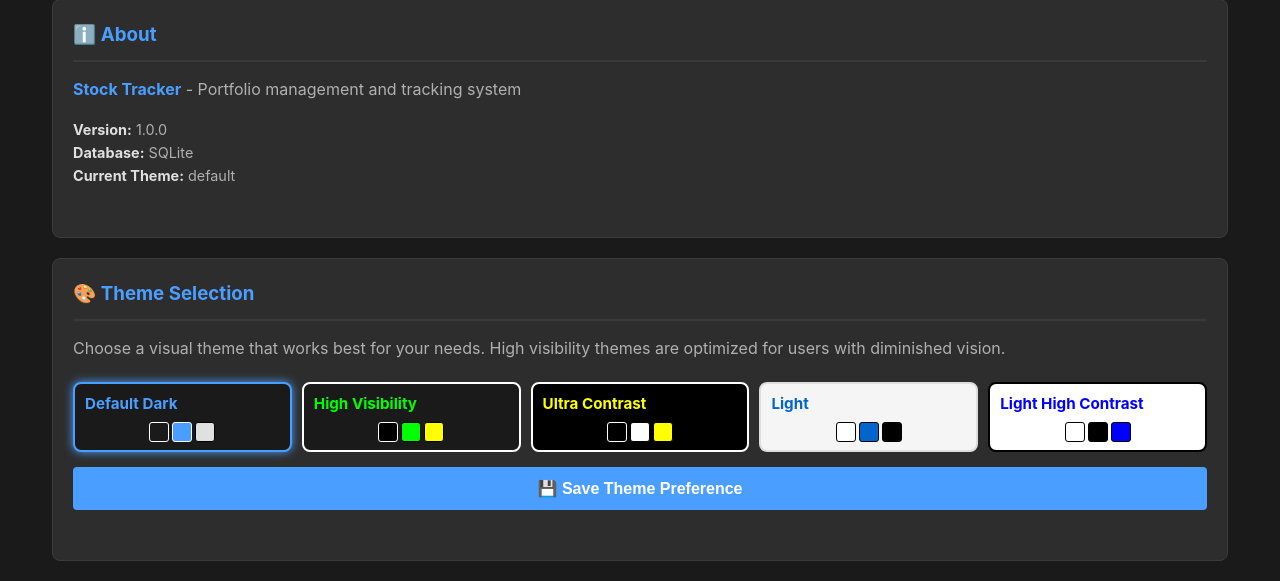
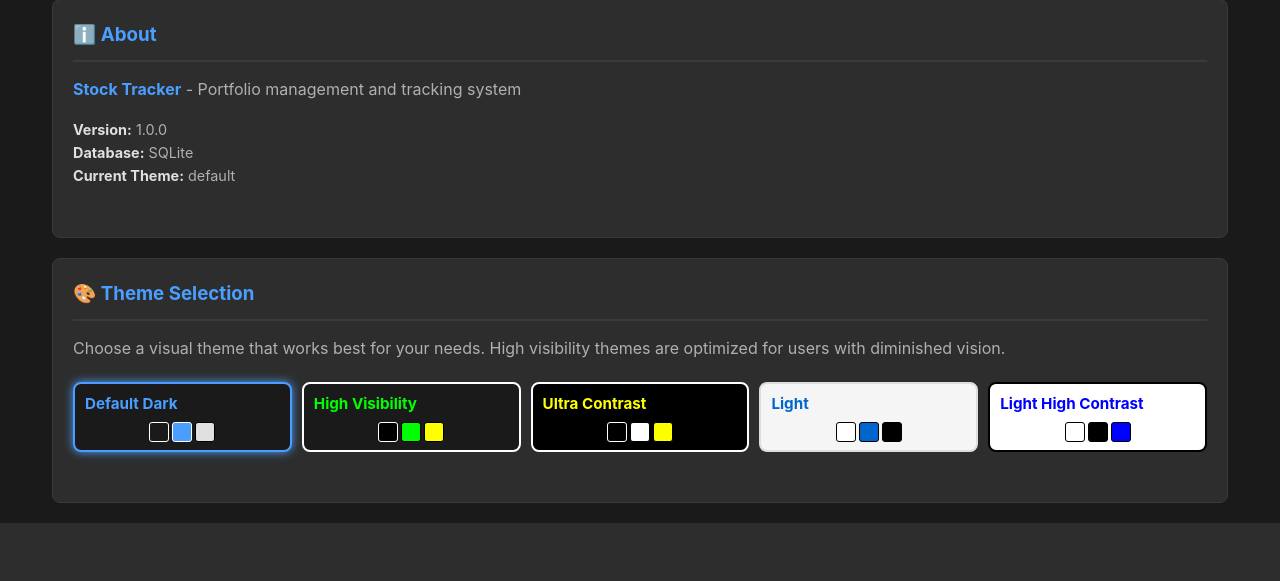
Before and after one commit to Jagard11/Stock_Getter, a FastAPI app: page /settings in a window 1280 px wide. Shown: the part 786-1367 px from the top of the page. After the commit the page ends 1309 px from the top, so only its background shows below. Run offline with FastAPI, Linux system fonts and the light colour scheme; data that the repository does not hold is empty.

Commit message:
Refactor theme saving functionality to return JSON response. Removed the redirect and success message from the settings template, implementing automatic theme saving on selection change instead. Updated UI to enhance user experience by applying theme changes in real-time.

```diff
--- a/server.py
+++ b/server.py
@@ -381,10 +381,7 @@ async def save_theme(theme: str = Form(...)):
 
     db.set_setting('theme', theme)
 
-    return RedirectResponse(
-        url="/settings?theme_saved=1",
-        status_code=303
-    )
+    return {"success": True, "theme": theme}
 
 
 @app.post("/journal/import")
--- a/templates/settings.html
+++ b/templates/settings.html
@@ -78,12 +78,6 @@
 {% if request.query_params.get('holdings_imported') %}
 <div class="card alert-success">
     <p style="margin: 0; font-weight: 700;">✓ Successfully imported {{ request.query_params.get('holdings_imported') }} stock symbols for {{ request.query_params.get('date') }}!</p>
-</div>
-{% endif %}
-
-{% if request.query_params.get('theme_saved') %}
-<div class="card alert-success">
-    <p style="margin: 0; font-weight: 700;">✓ Theme preference saved successfully!</p>
 </div>
 {% endif %}
 
@@ -218,10 +212,6 @@
                     </label>
                 </div>
             </div>
-
-            <button id="save-theme-btn" class="btn" style="margin-top: 15px; width: 100%;">
-                💾 Save Theme Preference
-            </button>
         </div>
     </div>
 </div>
@@ -231,38 +221,30 @@
 <script>
 document.addEventListener('DOMContentLoaded', function() {
     const themeOptions = document.querySelectorAll('input[name="theme"]');
-    const saveBtn = document.getElementById('save-theme-btn');
 
-    // Preview theme changes in real-time
+    // Apply and save theme changes automatically
     themeOptions.forEach(option => {
-        option.addEventListener('change', function() {
+        option.addEventListener('change', async function() {
             const theme = this.value;
             applyTheme(theme);
-        });
-    });
 
-    // Save theme to database
-    saveBtn.addEventListener('click', async function() {
-        const selectedTheme = document.querySelector('input[name="theme"]:checked').value;
-
+            // Automatically save theme to database
             try {
                 const response = await fetch('/settings/theme', {
                     method: 'POST',
                     headers: {
                         'Content-Type': 'application/x-www-form-urlencoded',
                     },
-                body: `theme=${selectedTheme}`
+                    body: `theme=${theme}`
                 });
 
-            if (response.ok) {
-                window.location.href = '/settings?theme_saved=1';
-            } else {
-                alert('Error saving theme preference. Please try again.');
+                if (!response.ok) {
+                    console.error('Error saving theme preference');
                 }
             } catch (error) {
                 console.error('Error saving theme:', error);
-            alert('Error saving theme preference. Please try again.');
             }
+        });
     });
 
     function applyTheme(theme) {
```
Lines whose indentation alone changed are shown as unchanged.
